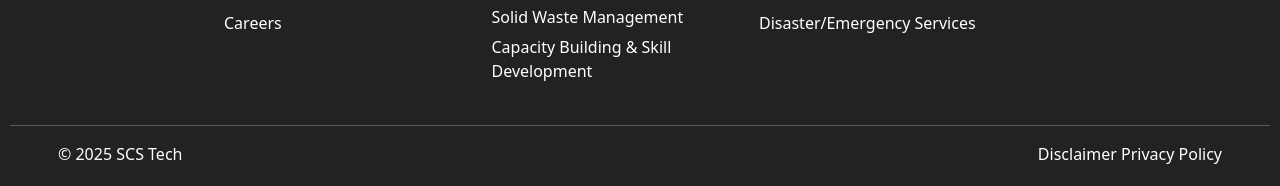
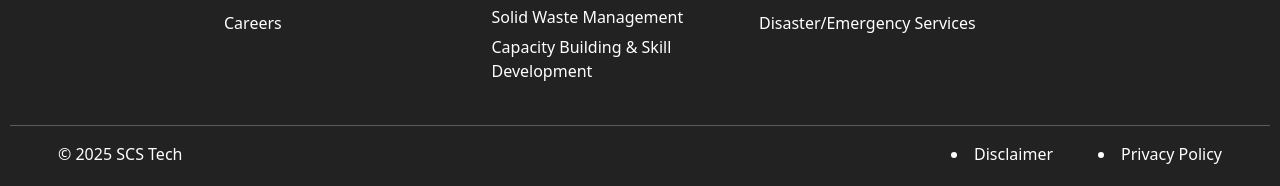
Before and after one commit to scstechindia002-droid/navbar, a plain HTML site: page index.html in a window 1280 px wide. Shown: the part 633-819 px from the top of the page. Drawn offline with Linux system fonts and the light colour scheme.

Commit message:
footer Disclaimer text and Privacy Policy text add spacebetween

```diff
--- a/index.html
+++ b/index.html
@@ -193,9 +193,13 @@
                         <div class="footer-text">© 2025 SCS Tech</div>
                     </div>
                    <div class="col-md-6 col-lg-6 mb-2 mb-md-0">
-                        <div class="footer-text text-end">
-                          <span class="space">Disclaimer</span>
-                          <span>Privacy Policy</span>
+                        <div class="footer-text">
+                          <div style="display: flex; gap:45px; justify-content: end;">
+                            <li>Disclaimer</li>
+                          <li>Privacy Policy</li>
+                          </div>
+                          <!-- <span class="space">Disclaimer</span>
+                          <span>&nbsp; &nbsp; Privacy Policy</span> -->
                         </div>
                       </div>
                     </div>
```
